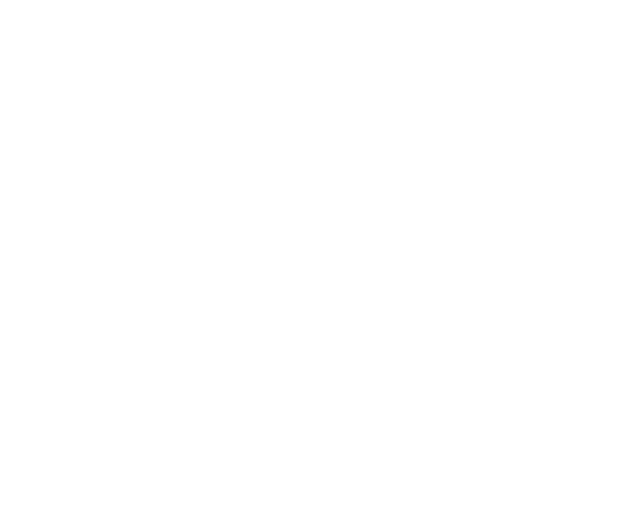
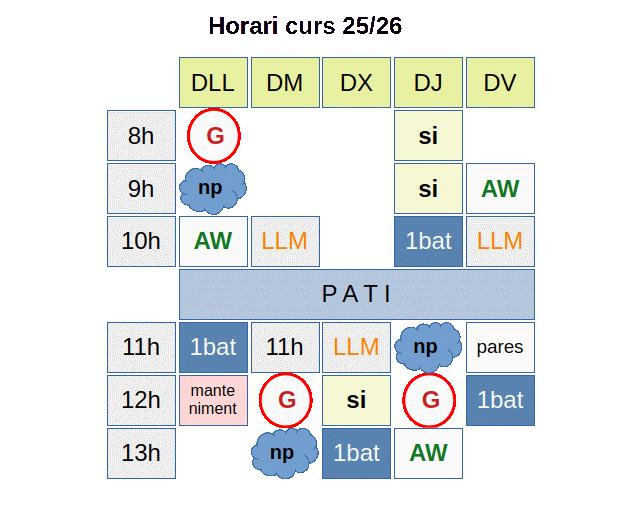
Before and after one commit to xaviblanes/horari, a plain HTML site: page index.html in a window 1280 px wide. Shown: the whole page, without its empty margins (319-959 px from the left). Drawn offline with Linux system fonts and the light colour scheme.

Commit message:
Update index.html

```diff
--- a/index.html
+++ b/index.html
@@ -14,6 +14,6 @@
   </style>
 </head>
 <body>
-<img src="horari.gif>
+<img src="horari.gif">
 </body>
 </html>
```
